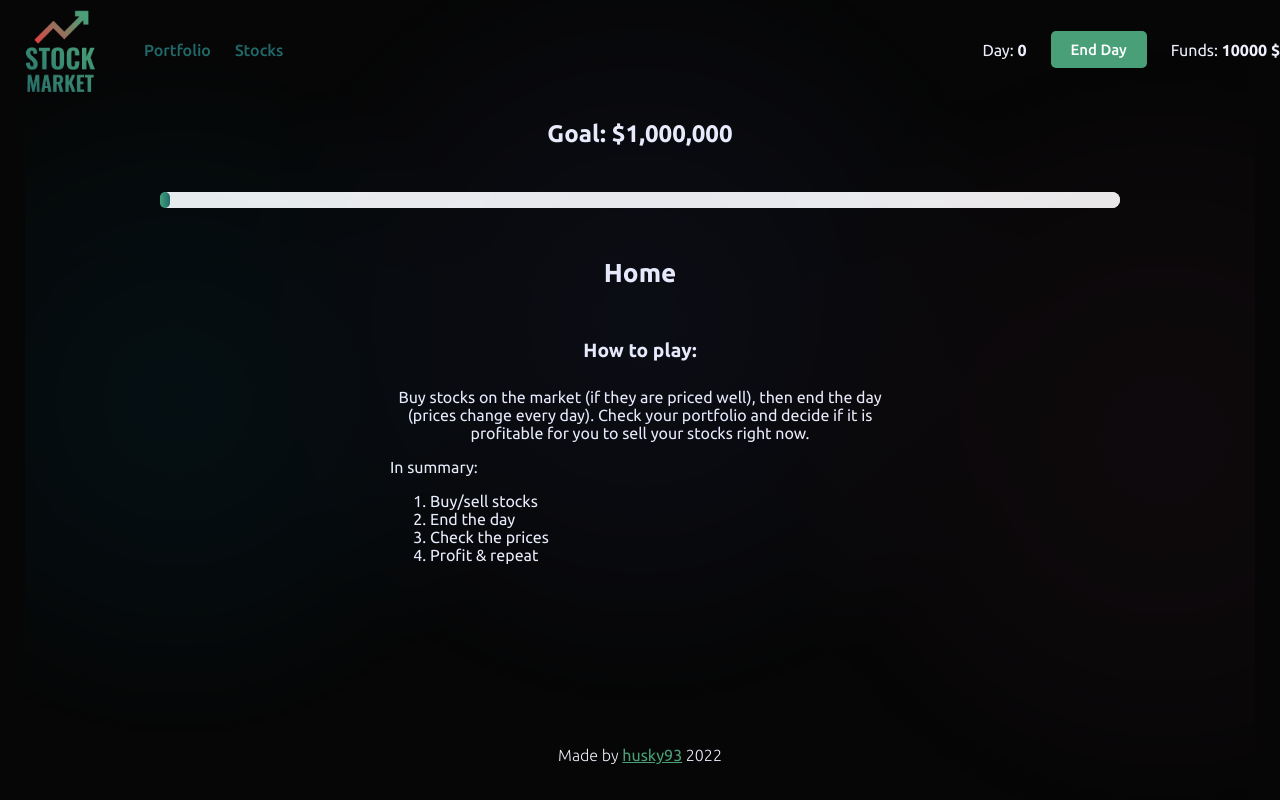
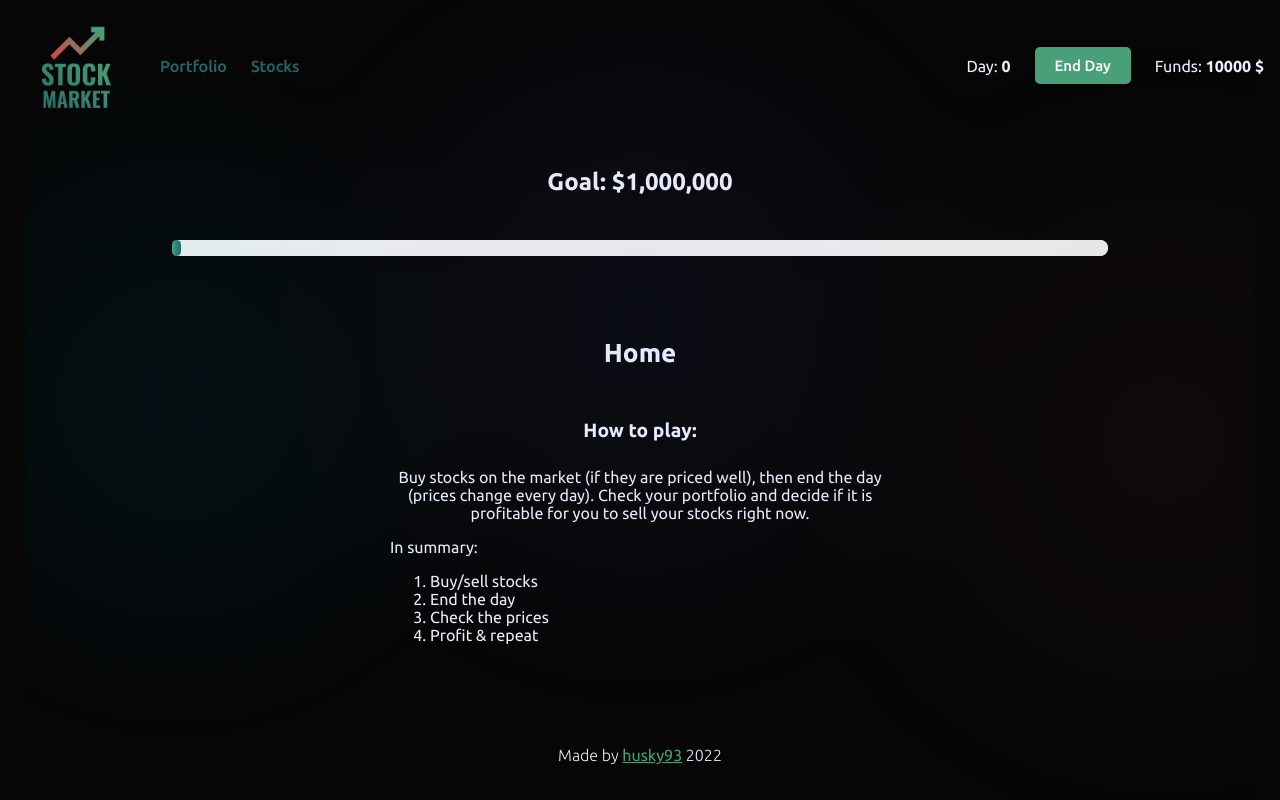
Before and after one commit to husky93/vue-stock-trader, a Vue app: page / in a window 1280 px wide. Built offline with nearby package versions, Linux system fonts and the light colour scheme.

Commit message:
Add website basic responsiveness

```diff
--- a/src/App.vue
+++ b/src/App.vue
@@ -91,6 +91,7 @@
   max-width: 1344px;
   margin: 0 auto;
   width: 100%;
+  padding: 16px;
 }
 
 .v-enter-active,
--- a/src/components/Header.vue
+++ b/src/components/Header.vue
@@ -30,7 +30,10 @@
 <style scoped>
 header .m-auto {
   display: flex;
-  justify-content: space-between;
+  flex-direction: column;
+  justify-content: center;
+  align-items: center;
+  gap: 24px;
   position: relative;
   z-index: 50;
 }
@@ -39,4 +42,11 @@
   align-items: center;
   gap: 24px;
 }
+
+@media screen and (min-width: 996px) {
+  header .m-auto {
+    flex-direction: row;
+    justify-content: space-between;
+  }
+}
 </style>
--- a/src/views/PortfolioView.vue
+++ b/src/views/PortfolioView.vue
@@ -41,6 +41,7 @@
 }
 .portfolio-container {
   display: flex;
+  justify-content: center;
   flex-wrap: wrap;
   gap: 8px;
   max-width: 916px;
--- a/src/views/StocksView.vue
+++ b/src/views/StocksView.vue
@@ -51,6 +51,7 @@
 }
 .stocks-container {
   display: flex;
+  justify-content: center;
   flex-wrap: wrap;
   gap: 8px;
   max-width: 916px;
```
